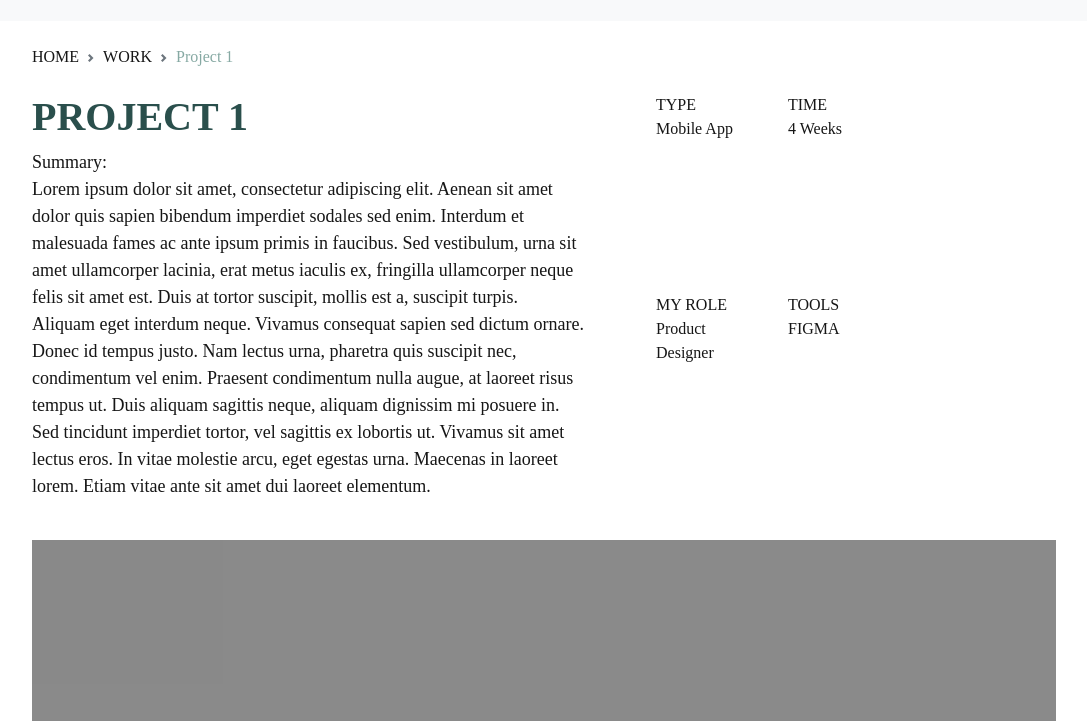
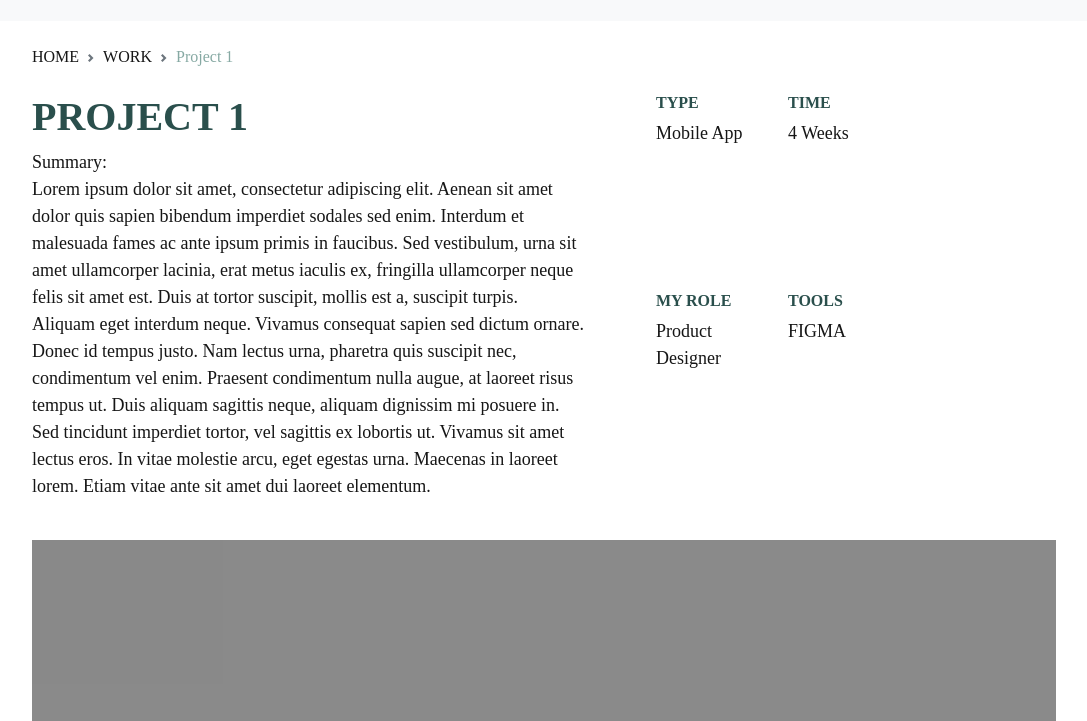
Before and after one commit to Y-keys/UX_UI_HW_20, a plain HTML site: page index.html in a window 1280 px wide. Shown: the part 79-800 px from the top of the page, without its empty margins (32-1119 px from the left). Drawn offline with nearby package versions, Linux system fonts and the light colour scheme.

Commit message:
minor updates

```diff
--- a/css/style.css
+++ b/css/style.css
@@ -64,6 +64,8 @@ h1, h2, h3, h4, h5, h6 {
     color: #86a9a3;
 }
 
+/* Project summary section */
+
 .summary {
     column-gap: 48px;
 }
@@ -93,13 +95,11 @@ h1, h2, h3, h4, h5, h6 {
     border-radius: 0%;
   }
 
-
-  element.style {
-}
 #list-example a {
     border: none;
     border-radius: 0%;
 }
+
 .list-group-item.active {
     z-index: 2;
     color: var(--bs-list-group-active-color);
--- a/index.html
+++ b/index.html
@@ -57,10 +57,10 @@
         <div class="col-lg-6 col-md-6 col-sm-12">
             <h1>PROJECT 1</h1><p>Summary:</br>Lorem ipsum dolor sit amet, consectetur adipiscing elit. Aenean sit amet dolor quis sapien bibendum imperdiet sodales sed enim. Interdum et malesuada fames ac ante ipsum primis in faucibus. Sed vestibulum, urna sit amet ullamcorper lacinia, erat metus iaculis ex, fringilla ullamcorper neque felis sit amet est. Duis at tortor suscipit, mollis est a, suscipit turpis. Aliquam eget interdum neque. Vivamus consequat sapien sed dictum ornare. Donec id tempus justo. Nam lectus urna, pharetra quis suscipit nec, condimentum vel enim. Praesent condimentum nulla augue, at laoreet risus tempus ut. Duis aliquam sagittis neque, aliquam dignissim mi posuere in. Sed tincidunt imperdiet tortor, vel sagittis ex lobortis ut. Vivamus sit amet lectus eros. In vitae molestie arcu, eget egestas urna. Maecenas in laoreet lorem. Etiam vitae ante sit amet dui laoreet elementum.</p></div>
         <div class="row col-lg-3 col-md-3 col-sm-6">
-            <div class="col-lg-6 col-md-6 col-sm-6">TYPE</br>Mobile App</div>
-             <div class="col-lg-6 col-md-6 col-sm-6">TIME<br>4 Weeks</div>
-            <div class="col-lg-6 col-md-6 col-sm-6">MY ROLE<br>Product Designer</div>
-            <div class="col-lg-6 col-md-6 col-sm-6">TOOLS<br>FIGMA</div>
+            <div class="col-lg-6 col-md-6 col-sm-6"><h6>TYPE</h6><p>Mobile App</p></div>
+             <div class="col-lg-6 col-md-6 col-sm-6"><h6>TIME</h6><p>4 Weeks</p></div>
+            <div class="col-lg-6 col-md-6 col-sm-6"><h6>MY ROLE</h6><p>Product Designer</p></div>
+            <div class="col-lg-6 col-md-6 col-sm-6"><h6>TOOLS</h6><p>FIGMA</p></div>
             </div>
       </div>
 </div>
```
